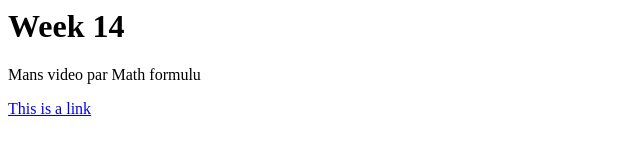
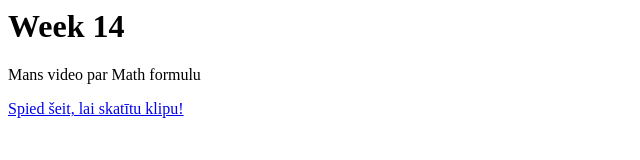
Before and after one commit to Mixiigais/RTR108C1, a plain HTML site: page docs/index.html in a window 1280 px wide. Shown: the whole page, without its empty margins (0-640 px from the left). Drawn offline with Linux system fonts and the light colour scheme.

Commit message:
Update index.html

```diff
--- a/docs/index.html
+++ b/docs/index.html
@@ -3,6 +3,6 @@
 
 <h1>Week 14</h1>
 <p>Mans video par Math formulu</p>
- <a href="https://youtu.be/awwVLi82M70">This is a link</a>
+ <a href="https://youtu.be/awwVLi82M70">Spied šeit, lai skatītu klipu!</a>
 </body>
 </html>
```
